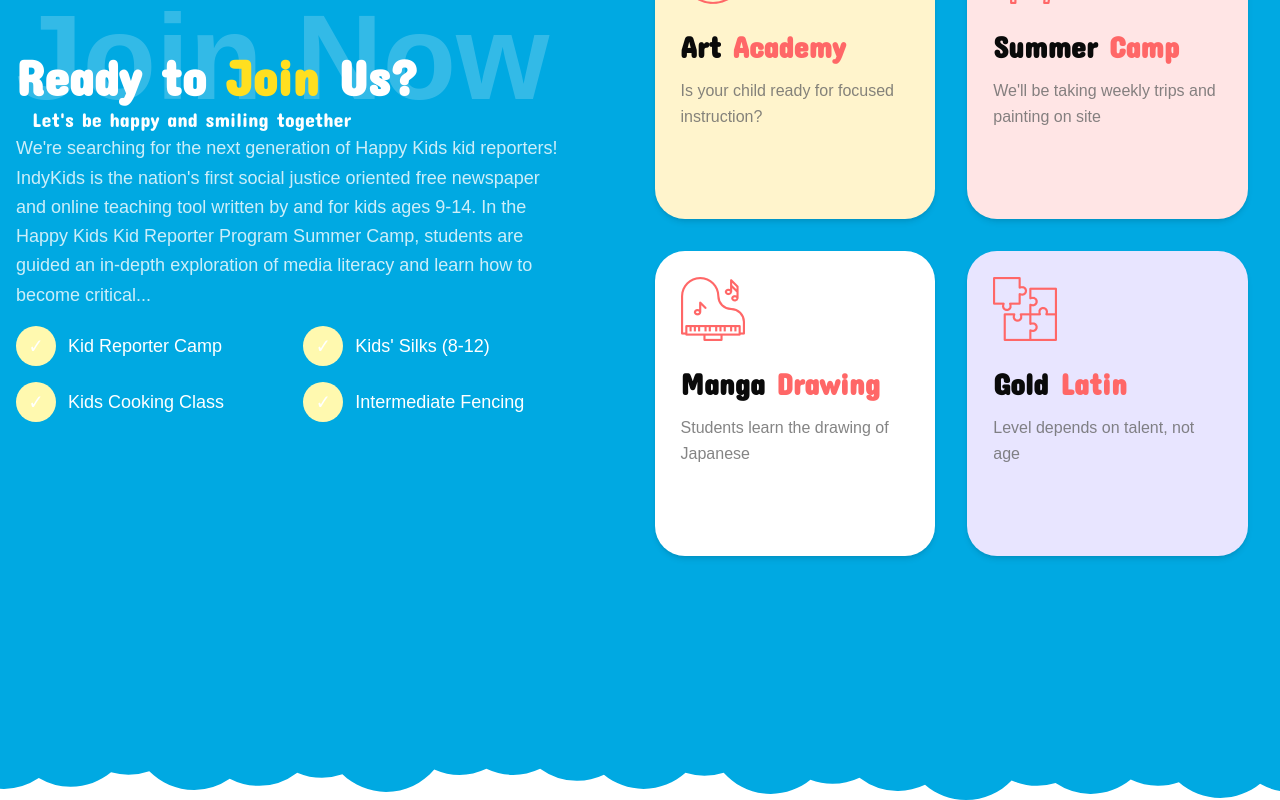
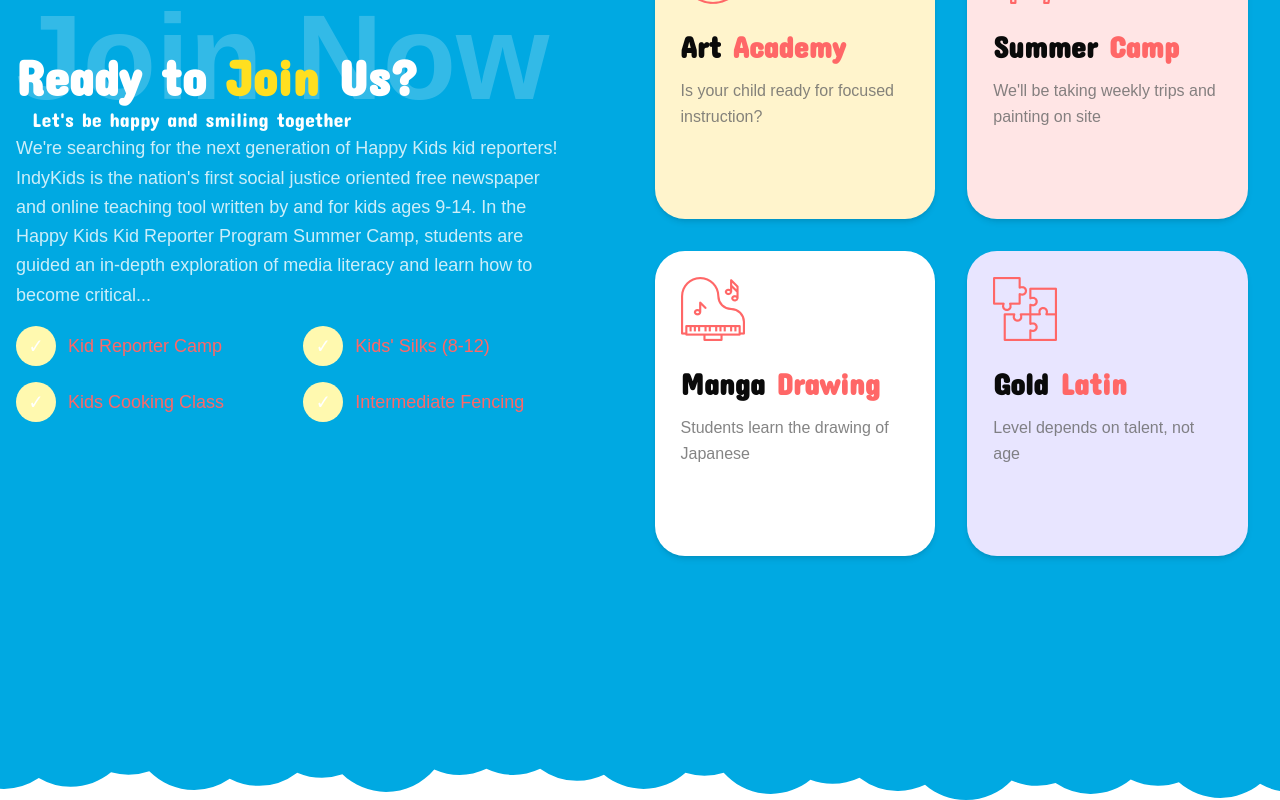
Before and after one commit to Dotun-Balogun/happy-kids, a Next.js app: page / in a window 1280 px wide. Shown: the part 2750-3550 px from the top of the page. Built offline with nearby package versions, Linux system fonts and the light colour scheme.

Commit message:
join now

```diff
--- a/components/sections/homepage/JoinNow.tsx
+++ b/components/sections/homepage/JoinNow.tsx
@@ -54,14 +54,14 @@
       whileHover={{ x: 5, transition: { duration: 0.2 } }}
     >
       <motion.div
-        className='w-10 h-10 rounded-full bg-secondary hover:bg-primary flex items-center justify-center flex-shrink-0'
+        className='w-10 h-10 rounded-full bg-secondary hover:bg-primary flex items-center justify-center shrink-0'
         whileHover={{ scale: 1.1, rotate: 360 }}
         transition={{ duration: 0.5 }}
       >
         <span className='text-white text-xl font-bold'>✓</span>
       </motion.div>
 
-      <p className='text-white text-base lg:text-lg font-medium'>
+      <p className='text-primary text-base lg:text-lg font-medium'>
         {item.text}
       </p>
     </motion.div>
```
